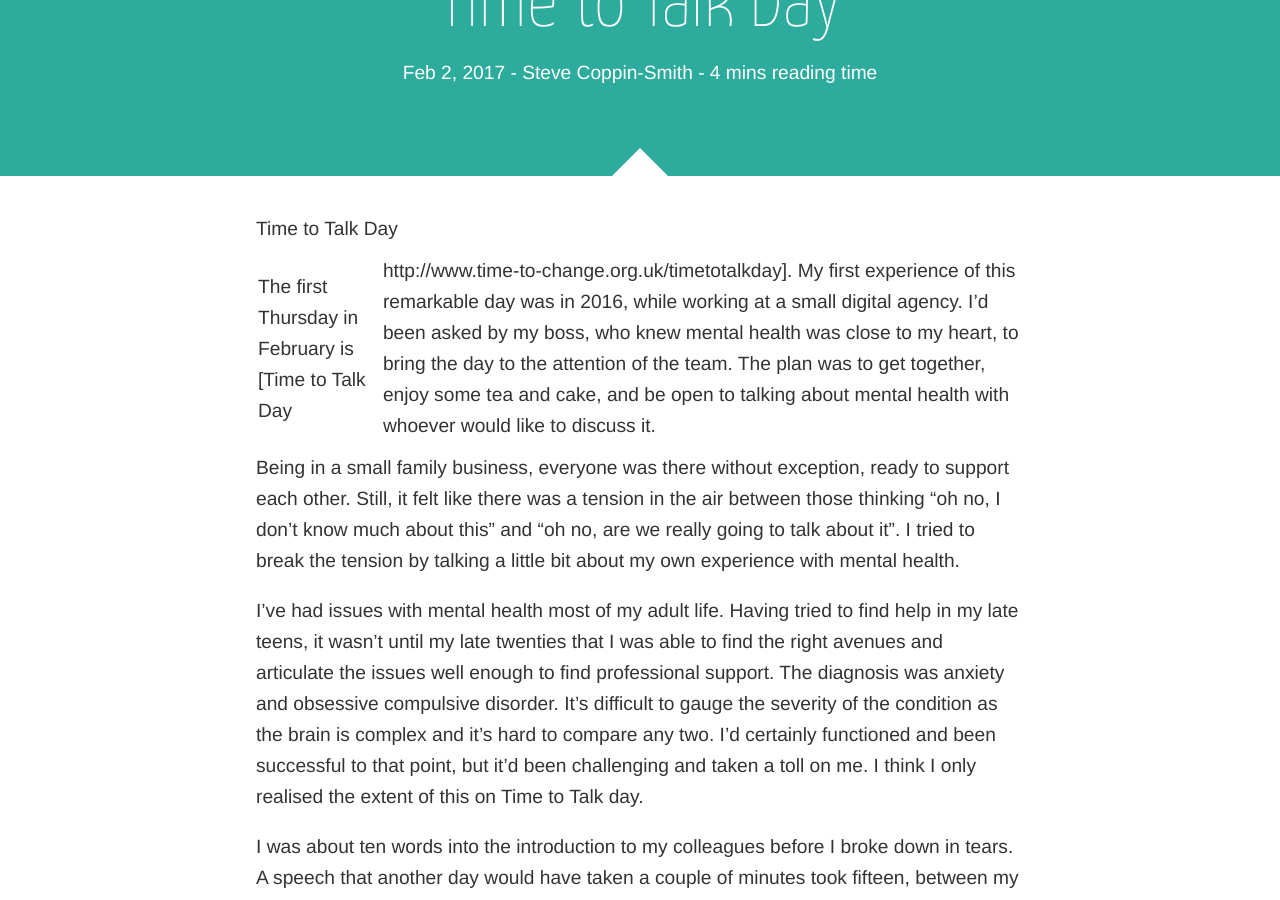
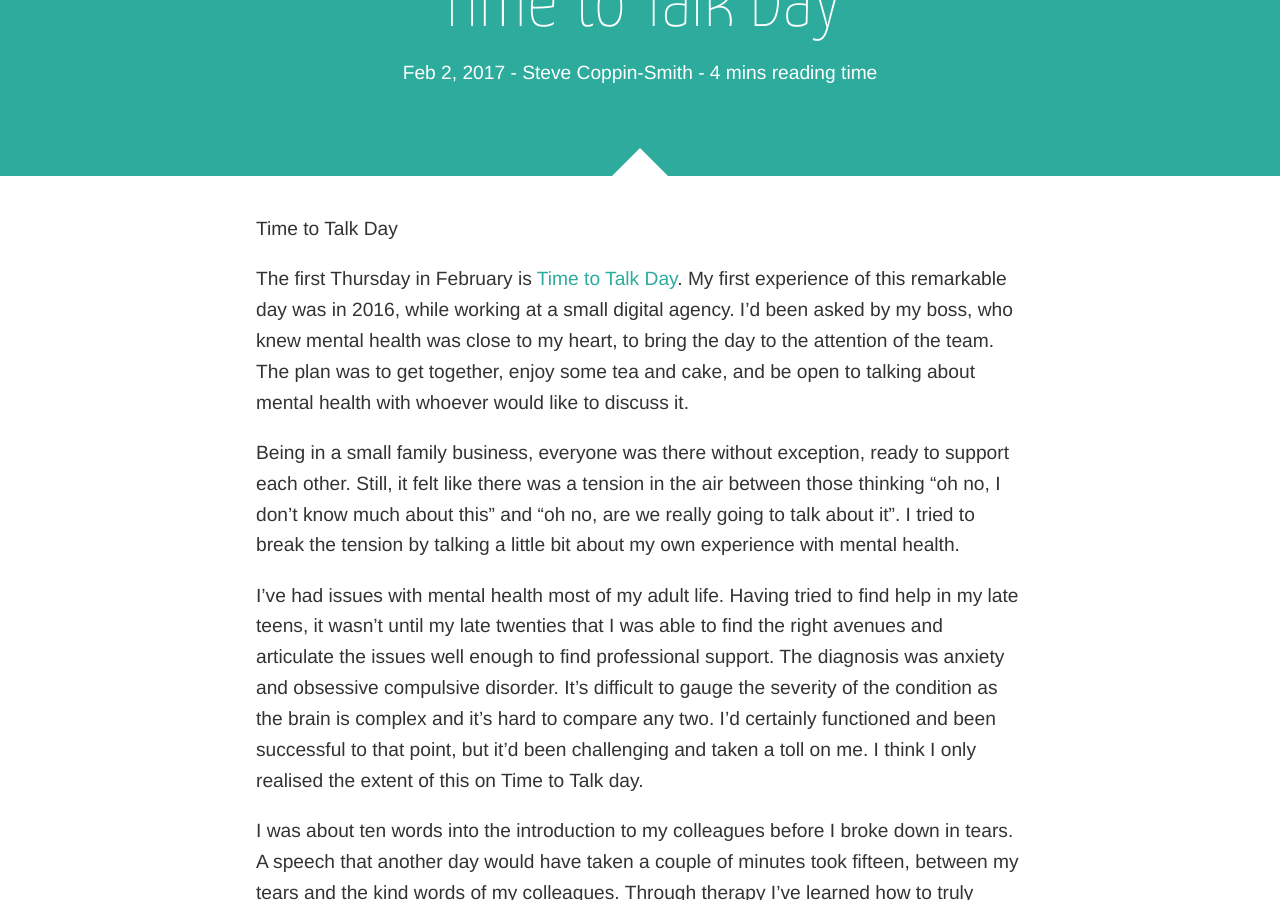
Before and after one commit to holidayextras/holidayextras.github.com, a Jekyll site: the page built from _posts/2017-02-02-time-to-talk-2017.md, in a window 1280 px wide and 900 px high, scrolled down 301 px. Built offline with Jekyll 4.4.1, drawn with Linux system fonts in a browser that asks for light colours; nearby versions of some CDN libraries; comment, search, counter and statistics services are not loaded.

Commit message:
Update 2017-02-02-time-to-talk-2017.md
Fixing the link.

```diff
--- a/_posts/2017-02-02-time-to-talk-2017.md
+++ b/_posts/2017-02-02-time-to-talk-2017.md
@@ -10,7 +10,7 @@ excerpt: "The first Thursday in February is Time to Talk Day. It's a day to talk
 
 Time to Talk Day
 
-The first Thursday in February is [Time to Talk Day | http://www.time-to-change.org.uk/timetotalkday]. My first experience of this remarkable day was in 2016, while working at a small digital agency. I’d been asked by my boss, who knew mental health was close to my heart, to bring the day to the attention of the team. The plan was to get together, enjoy some tea and cake, and be open to talking about mental health with whoever would like to discuss it.
+The first Thursday in February is [Time to Talk Day](http://www.time-to-change.org.uk/timetotalkday). My first experience of this remarkable day was in 2016, while working at a small digital agency. I’d been asked by my boss, who knew mental health was close to my heart, to bring the day to the attention of the team. The plan was to get together, enjoy some tea and cake, and be open to talking about mental health with whoever would like to discuss it.
 
 Being in a small family business, everyone was there without exception, ready to support each other. Still, it felt like there was a tension in the air between those thinking “oh no, I don’t know much about this” and “oh no, are we really going to talk about it”. I tried to break the tension by talking a little bit about my own experience with mental health.
 
```
